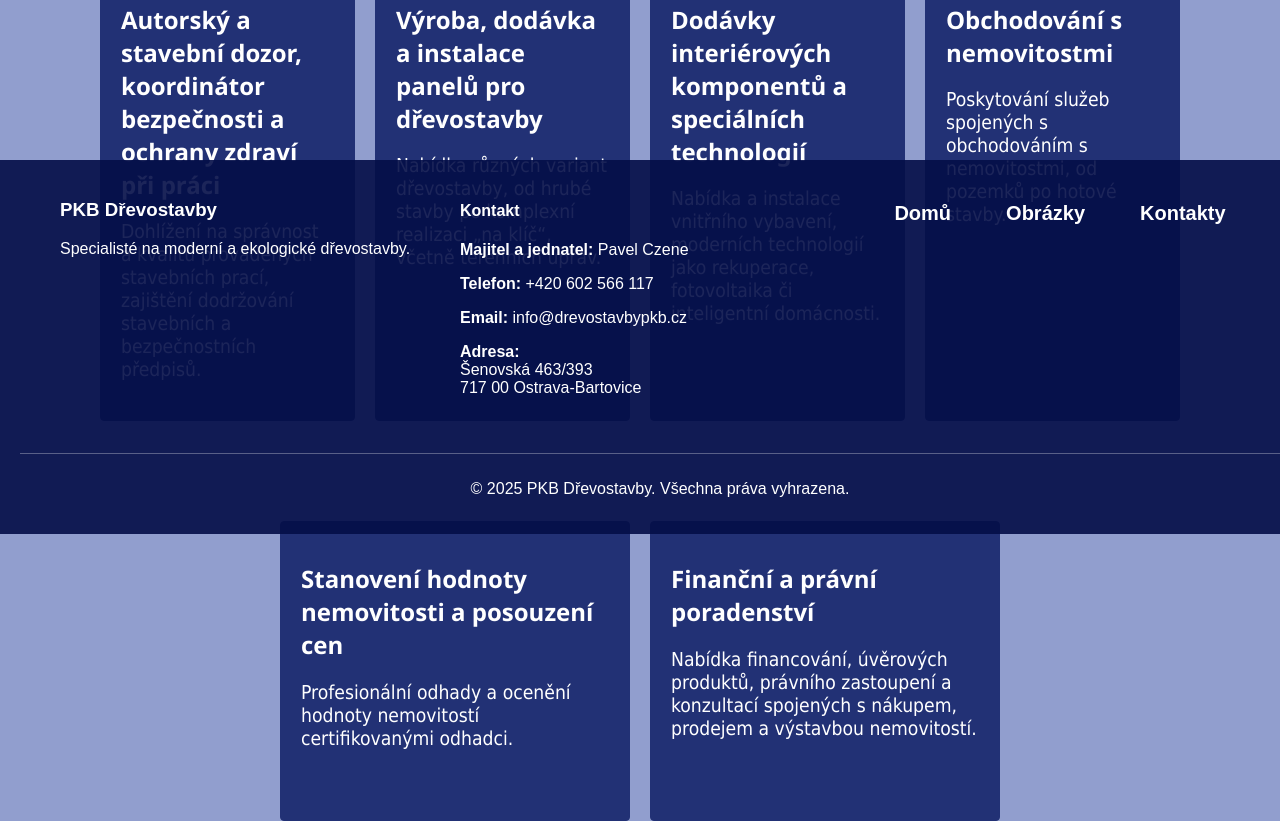
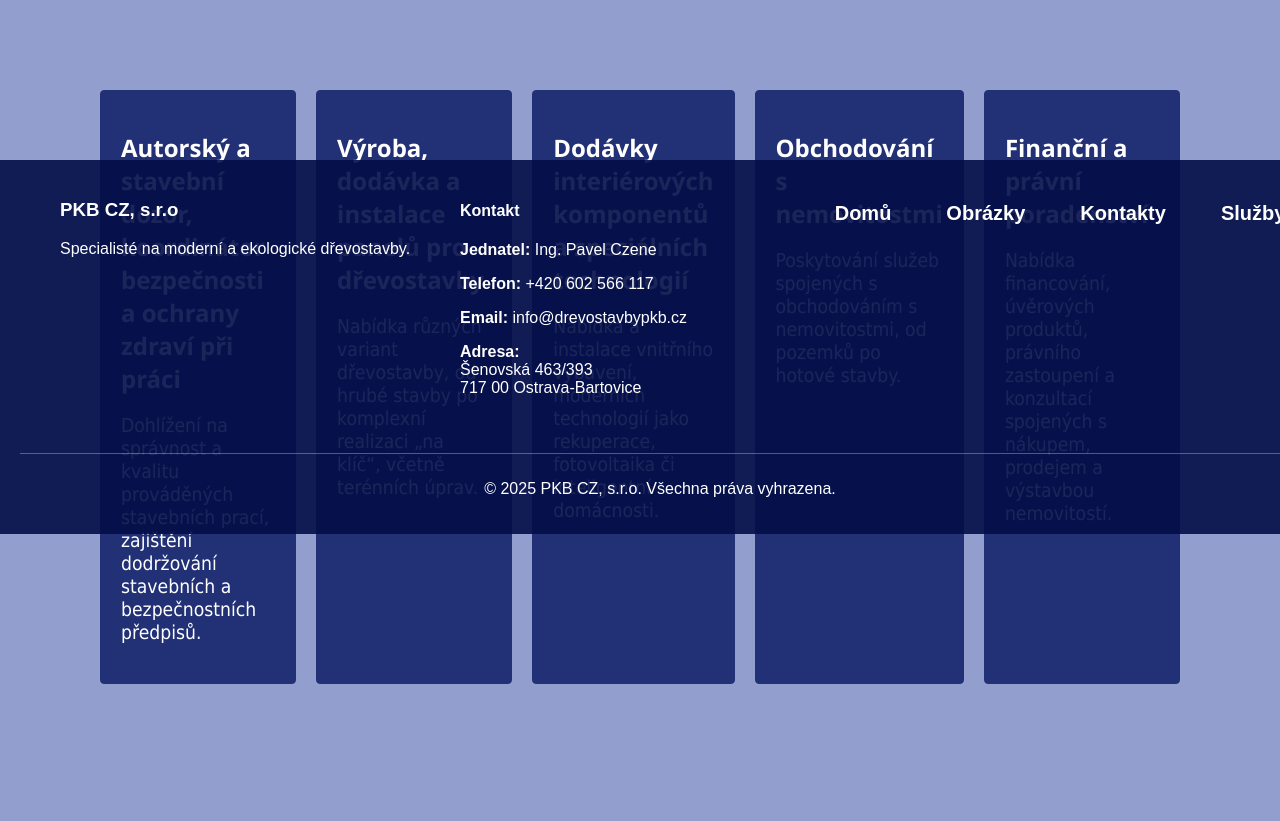
Before and after one commit to radacekk/drevostavbyPKB, a plain HTML site: page sluzby.html in a window 1280 px wide. Shown: the part 766-1587 px from the top of the page. After the commit the page ends 1450 px from the top, so only its background shows below. Drawn offline with Linux system fonts and the light colour scheme.

Commit message:
Update sluzby.html

```diff
--- a/sluzby.html
+++ b/sluzby.html
@@ -3,13 +3,13 @@
 <head>
     <meta charset="UTF-8">
     <meta name="viewport" content="width=device-width, initial-scale=1.0">
-    <title>Dřevostavby PKB | Naše služby</title>
+    <title>Dřevostavby PKB | Služby</title>
     <link rel="stylesheet" type="text/css" href="sluzby.css">
   <link rel="icon" href="./logo-removebg-preview.png" type="image/png">
 </head>
 <body>
     <div class="hlava">
-        <h1>Naše služby</h1>
+        <h1>Služby</h1>
     </div>
     <nav>
         <ul>
@@ -53,6 +53,11 @@
                     Kompletní sada technických dokumentů pro všechny fáze projektu, od územního rozhodnutí až po prováděcí dokumentaci, změnovou dokumentaci a další.
                 </p>
             </article>
+            <article class="karta-sluzby">
+              <h2 class="nadpis">Stanovení hodnoty nemovitosti a posouzení cen</h2>
+              <p class="deskripce">
+                  Profesionální odhady a ocenění hodnoty nemovitostí certifikovanými odhadci.
+              </p>
         </div>
         <div class="sluzby">
             <article class="karta-sluzby">
@@ -79,14 +84,6 @@
                     Poskytování služeb spojených s obchodováním s nemovitostmi, od pozemků po hotové stavby.
                 </p>
             </article>
-        </div>
-        <div class="sluzby2">
-            <article class="karta-sluzby">
-                <h2 class="nadpis">Stanovení hodnoty nemovitosti a posouzení cen</h2>
-                <p class="deskripce">
-                    Profesionální odhady a ocenění hodnoty nemovitostí certifikovanými odhadci.
-                </p>
-            </article>
             <article class="karta-sluzby">
               <h2 class="nadpis">Finanční a právní poradenství</h2>
               <p class="deskripce">
@@ -94,20 +91,22 @@
               </p>
           </article>
         </div>
+
+        <div class="spacer"></div>
     </main>
 
     <footer style="background-color: rgba(4, 14, 71, 0.9); color: white; padding: 20px; font-family: Arial, sans-serif;">
         <div style="max-width: 1200px; margin: auto; display: flex; flex-wrap: wrap; justify-content: space-between;">
           <!-- Logo a popis firmy -->
           <div style="flex: 1; min-width: 200px; margin-bottom: 20px;">
-            <h3>PKB Dřevostavby</h3>
+            <h3>PKB CZ, s.r.o</h3>
             <p>Specialisté na moderní a ekologické dřevostavby.</p>
           </div>
 
           <!-- Kontaktní informace -->
           <div style="flex: 1; min-width: 200px; margin-bottom: 20px;">
             <h4>Kontakt</h4>
-            <p><strong>Majitel a jednatel:</strong> Pavel Czene</p>
+            <p><strong>Jednatel:</strong> Ing. Pavel Czene</p>
             <p><strong>Telefon:</strong> <a href="tel:+420602566117" style="color: white; text-decoration: none;">+420 602 566 117</a></p>
             <p><strong>Email:</strong> <a href="mailto:info@drevostavbypkb.cz" style="color: white; text-decoration: none;">info@drevostavbypkb.cz</a></p>
             <p><strong>Adresa:</strong><br>Šenovská 463/393<br>717 00 Ostrava-Bartovice</p>
@@ -120,6 +119,7 @@
                 <li><a href="index.html" style="color: white; text-decoration: none;">Domů</a></li>
                 <li><a href="obrazky.html" style="color: white; text-decoration: none;">Obrázky</a></li>
                 <li><a href="kontakty.html" style="color: white; text-decoration: none;">Kontakty</a></li>
+                <li><a href="sluzby.html" style="color: white; text-decoration: none;">Služby</a></li>
               </ul>
             </h4>
           </div>
@@ -127,7 +127,7 @@
 
         <!-- Copyright -->
         <div style="text-align: center; border-top: 1px solid rgba(255, 255, 255, 0.3); padding-top: 10px; margin-top: 20px;">
-          <p>&copy; 2025 PKB Dřevostavby. Všechna práva vyhrazena.</p>
+          <p>&copy; 2025 PKB CZ, s.r.o. Všechna práva vyhrazena.</p>
         </div>
       </footer>
 </body>
```
Lines whose indentation alone changed are shown as unchanged.
